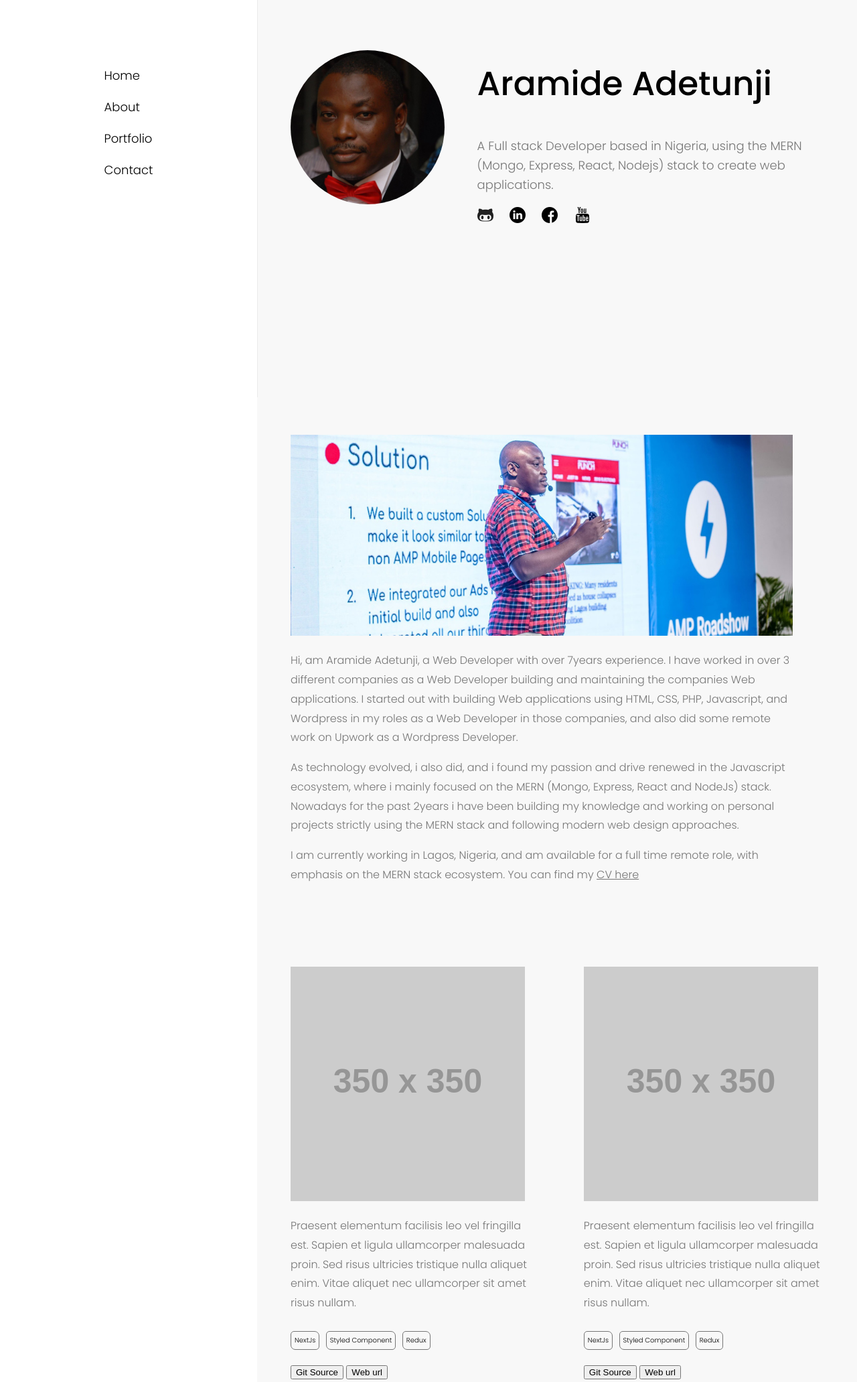
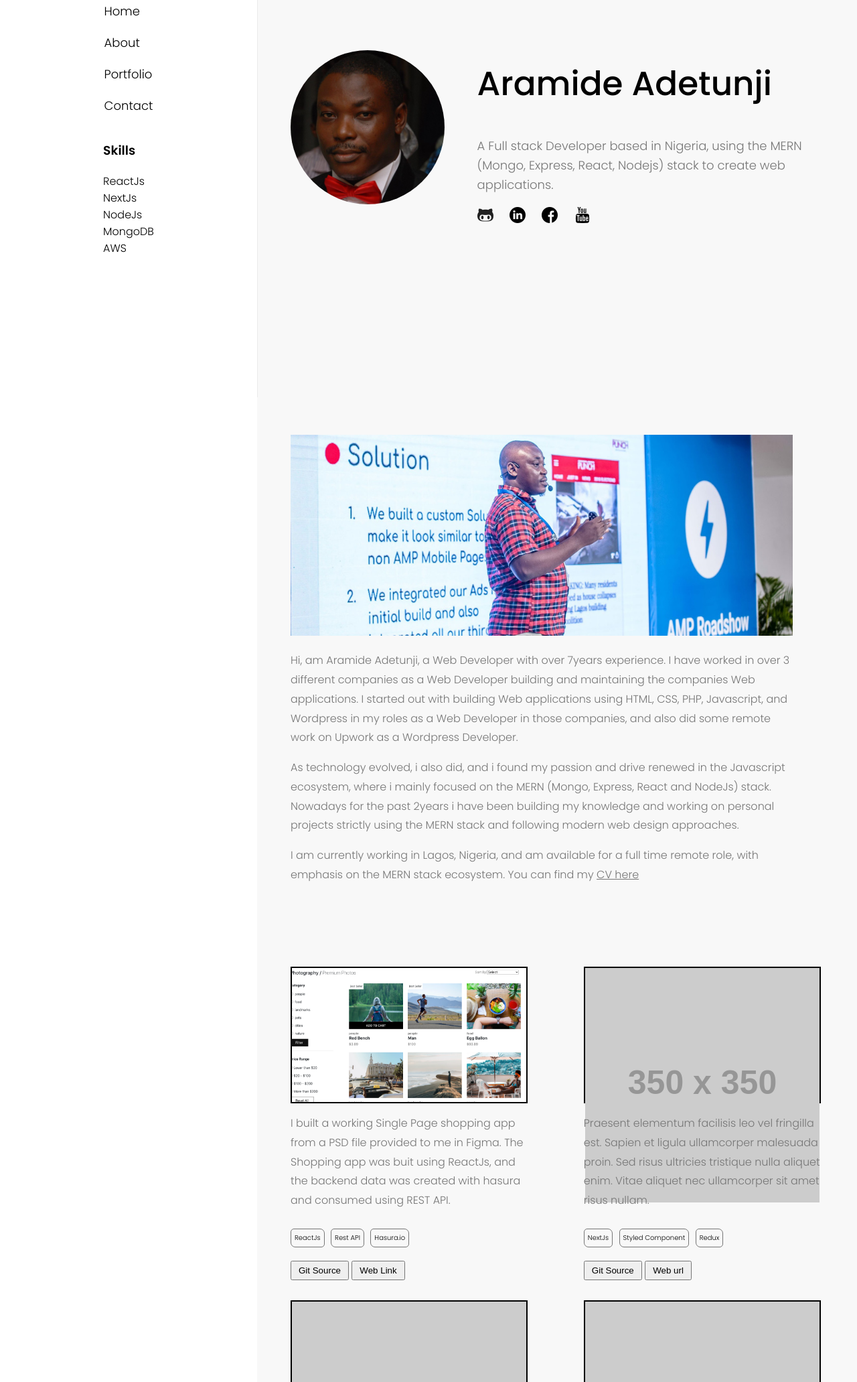
Before and after one commit to tunjiaramide/porfolio, a plain HTML site: page index.html in a window 1280 px wide. Shown: the part 207-2270 px from the top of the page at 67% size. Drawn offline with Linux system fonts and the light colour scheme; placeholder pictures from the web are drawn by us.

Commit message:
first project added

```diff
--- a/css/main.css
+++ b/css/main.css
@@ -137,6 +137,12 @@ a {
   margin-bottom: 30px;
 }
 
+.portfolio .box .img_cover {
+  width: 350px;
+  border: 2px solid #000;
+  height: 200px;
+}
+
 .portfolio .box .description {
   height: 170px;
 }
@@ -154,6 +160,10 @@ a {
   border-radius: 5px 7px;
 }
 
+.portfolio .box .btn {
+  padding: 5px 10px;
+}
+
 /* Contact page */
 .contact {
   display: flex;
@@ -161,5 +171,4 @@ a {
   justify-content: flex-start;
   min-height: 100vh;
   flex-wrap: wrap;
-  padding-top: 50px;
 }
--- a/index.html
+++ b/index.html
@@ -19,6 +19,16 @@
                     <li><a href="#contact">Contact</a></li>
                 </ul>
             </nav>
+            <section>
+                <h3>Skills</h3>
+                <ul>
+                    <li>ReactJs</li>
+                    <li>NextJs</li>
+                    <li>NodeJs</li>
+                    <li>MongoDB</li>
+                    <li>AWS</li>
+                </ul>
+            </section>
         </sidebar>
         <section class="page_content">
             <content class="home_content">
@@ -31,10 +41,10 @@
                         stack to create web applications.</p>
                     <div class="social_icons">
                         <ul>
-                            <li><a href="https://github.com/tunjiaramide"><img src="images/github.png" alt="Gitbub_profile"></a></li>
-                            <li><a href="https://www.linkedin.com/in/tunji-aramide/"><img src="images/linkedin.png" alt="LinkedIn_profile"></a></li>
-                            <li><a href="https://www.facebook.com/adetunjiaramide"><img src="images/facebook.png" alt="Facebook_profile"></a></li>
-                            <li><a href="https://www.youtube.com/channel/UCz2TY-BrxSYJz1bLGcfyOHQ"><img src="images/youtube.png" alt="Youtube_profile"></a></li>
+                            <li><a href="https://github.com/tunjiaramide" target="_blank"><img src="images/github.png" alt="Gitbub_profile"></a></li>
+                            <li><a href="https://www.linkedin.com/in/tunji-aramide/" target="_blank"><img src="images/linkedin.png" alt="LinkedIn_profile"></a></li>
+                            <li><a href="https://www.facebook.com/adetunjiaramide" target="_blank"><img src="images/facebook.png" alt="Facebook_profile"></a></li>
+                            <li><a href="https://www.youtube.com/channel/UCz2TY-BrxSYJz1bLGcfyOHQ" target="_blank"><img src="images/youtube.png" alt="Youtube_profile"></a></li>
 
                         </ul>
                     </div>
@@ -57,30 +67,31 @@
                         </p>
 
                     <p>I am currently working in Lagos, Nigeria, and am available for a full time remote role, with emphasis
-                        on the MERN stack ecosystem. You can find my <a class="cv" href="#">CV here</a>
+                        on the MERN stack ecosystem. You can find my <a class="cv" href="https://docs.google.com/document/d/1DS_b4AErnojJrt3ehWeUOr3akO00A0wSVXniE4NBR3U/edit?usp=sharing">CV here</a>
                     </p>
                 </div>
             </content>
             <content id="portfolio" class="portfolio">
                <div class="box">
                    <div class="img_cover">
-                       <img src="https://via.placeholder.com/350-x200" />
+                       <img src="images/project_1.png" />
                    </div>
                    <div class="description">
-                       <p>Praesent elementum facilisis leo vel fringilla est. Sapien et ligula
-                        ullamcorper malesuada proin. Sed risus ultricies tristique nulla aliquet
-                        enim. Vitae aliquet nec ullamcorper sit amet risus nullam.</p>
+                       <p>I built a working Single Page shopping app from a PSD file provided to me in Figma.
+                           The Shopping app was buit using ReactJs, and the backend data was created with hasura
+                           and consumed using REST API.
+                       </p>
                    </div>
                    <div class="tags">
                        <ul>
-                           <li>NextJs</li>
-                           <li>Styled Component</li>
-                           <li>Redux</li>
+                           <li>ReactJs</li>
+                           <li>Rest API</li>
+                           <li>Hasura.io</li>
                        </ul>
                    </div>
                    <div class="project_url">
-                       <button class="btn btn-default"><a href="#">Git Source</a></button>
-                       <button class="btn btn-default"><a href="#">Web url</a></button>
+                       <button class="btn btn-default"><a href="https://github.com/tunjiaramide/art-shop/tree/master" target="_blank">Git Source</a></button>
+                       <button class="btn btn-default"><a href="https://arts-shop.herokuapp.com/" target="_blank">Web Link</a></button>
                    </div>
                </div>
                <div class="box">
@@ -156,6 +167,7 @@
                     <h2>Contact</h2>
                     <p><strong>Email:</strong> info@adetunjiaramide.com</p>
                     <p><strong>Phone:</strong> 234-8033156713</p>
+                    <p><strong>Whatsapp:</strong> 234-8033156713</p>
                     <p><strong>LinkedIn:</strong>
                         <a href="https://www.linkedin.com/in/tunji-aramide/">
                             https://www.linkedin.com/in/tunji-aramide/
```
Also changed, not shown: images/project_1.png (added).
